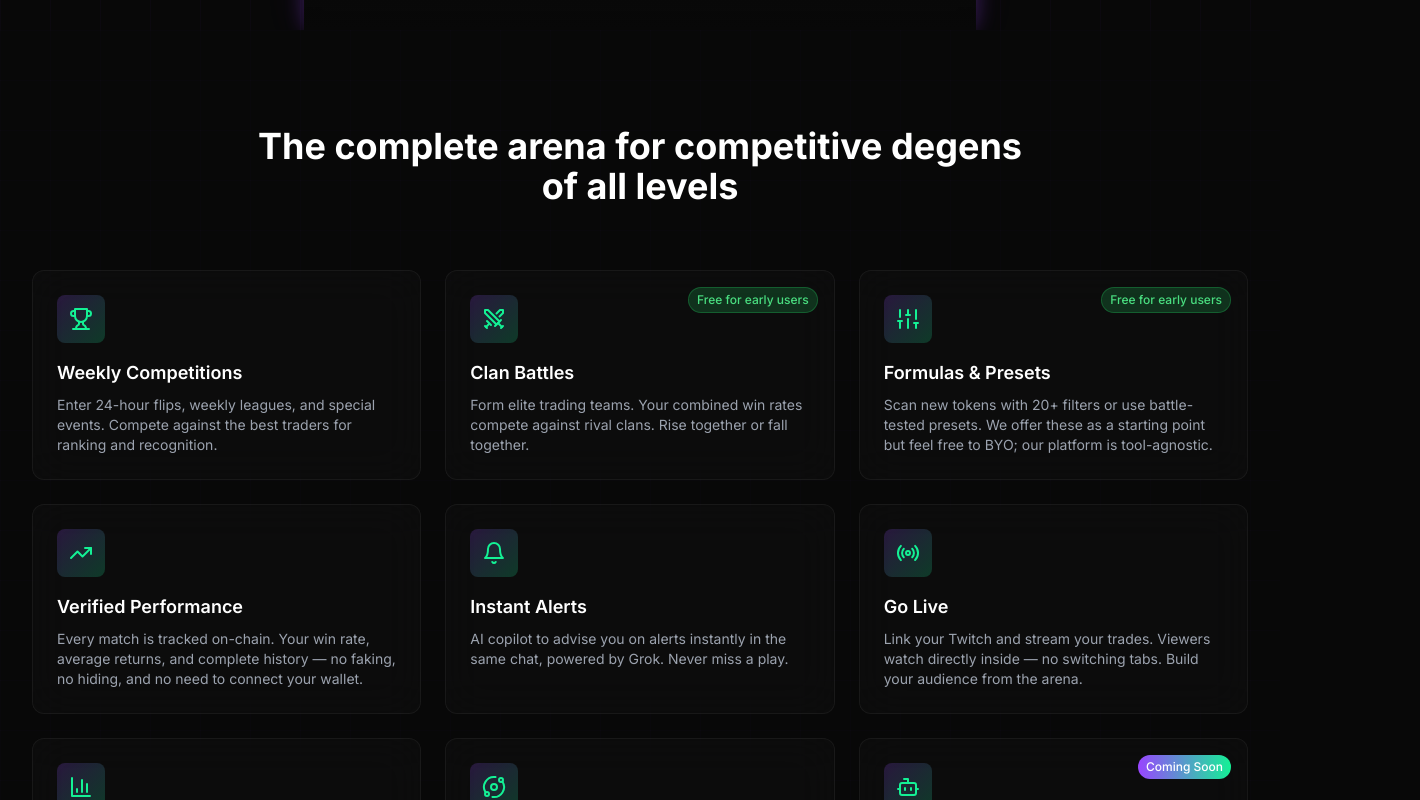
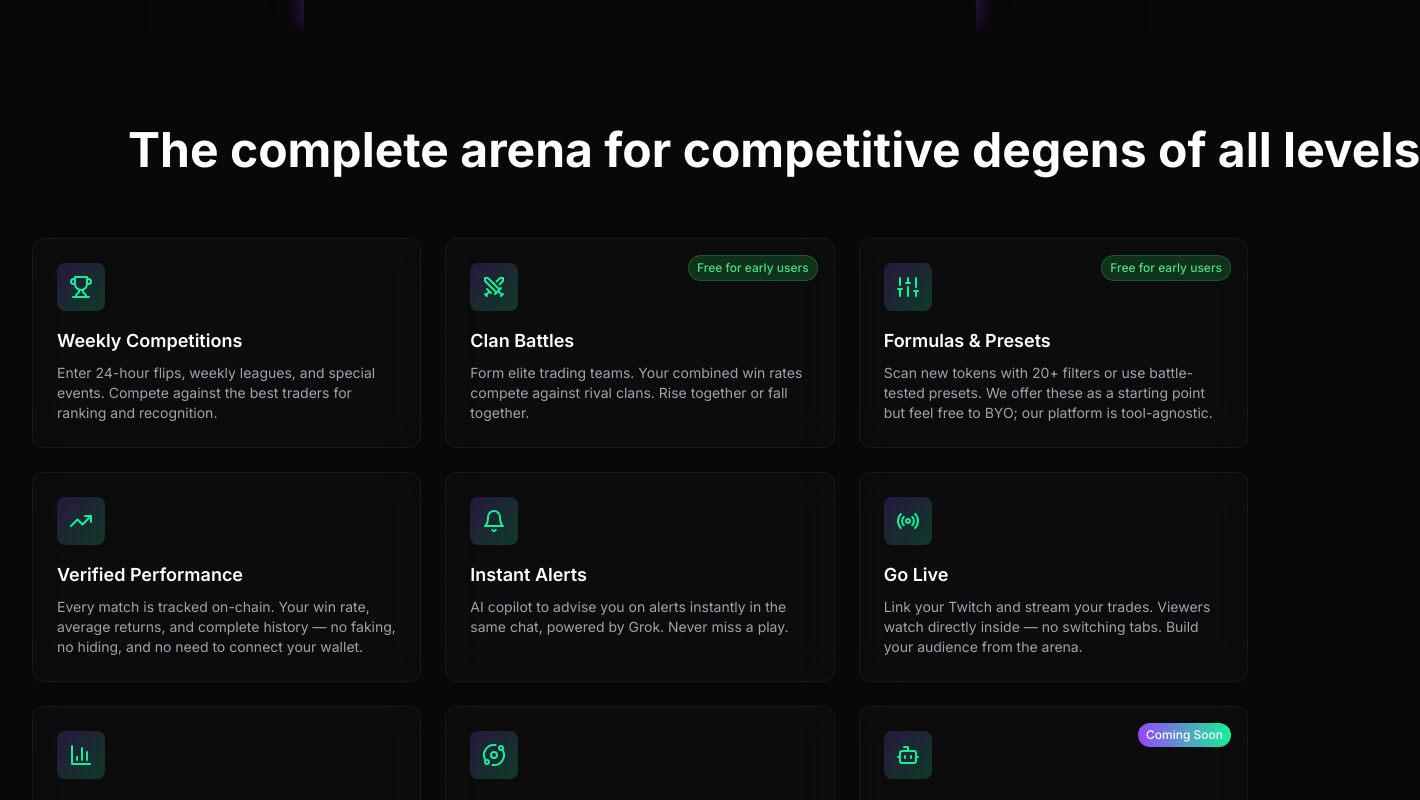
Before and after one commit to volynsal/degenarena, a Next.js app: page / in a window 1280 px wide. Shown: the part 1120-1920 px from the top of the page, 1420 px wide, since content can reach past the window. Built offline with nearby package versions, Linux system fonts and the light colour scheme; no server answers.

Commit message:
Going live

```diff
--- a/src/components/landing/Features.tsx
+++ b/src/components/landing/Features.tsx
@@ -79,8 +79,8 @@ export function Features() {
 
       <div className="relative z-10 max-w-7xl mx-auto px-4 sm:px-6 lg:px-8">
         {/* Section header */}
-        <div className="text-center max-w-3xl mx-auto mb-16">
-          <h2 className="text-3xl sm:text-4xl font-bold text-white mb-4">
+        <div className="text-center max-w-5xl mx-auto mb-16">
+          <h2 className="text-3xl sm:text-4xl lg:text-5xl font-bold text-white mb-4 whitespace-nowrap">
             The complete arena for competitive degens of all levels
           </h2>
           {/* <p className="text-lg text-gray-400">
```
